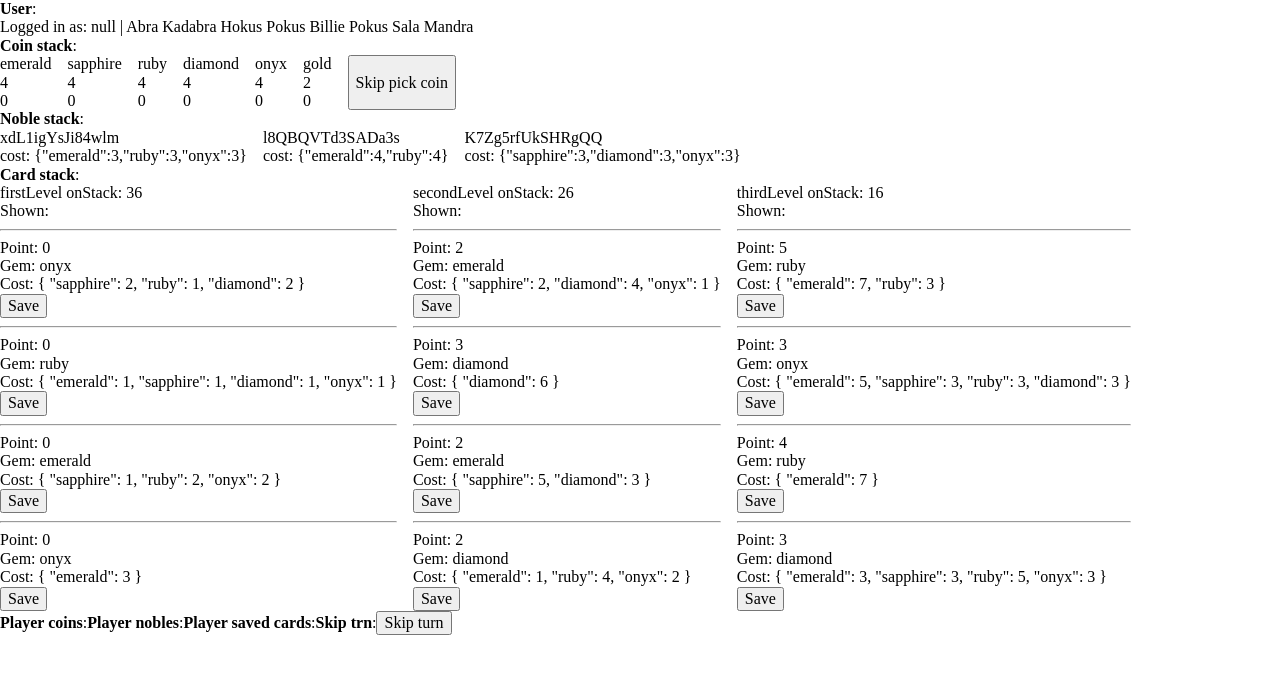
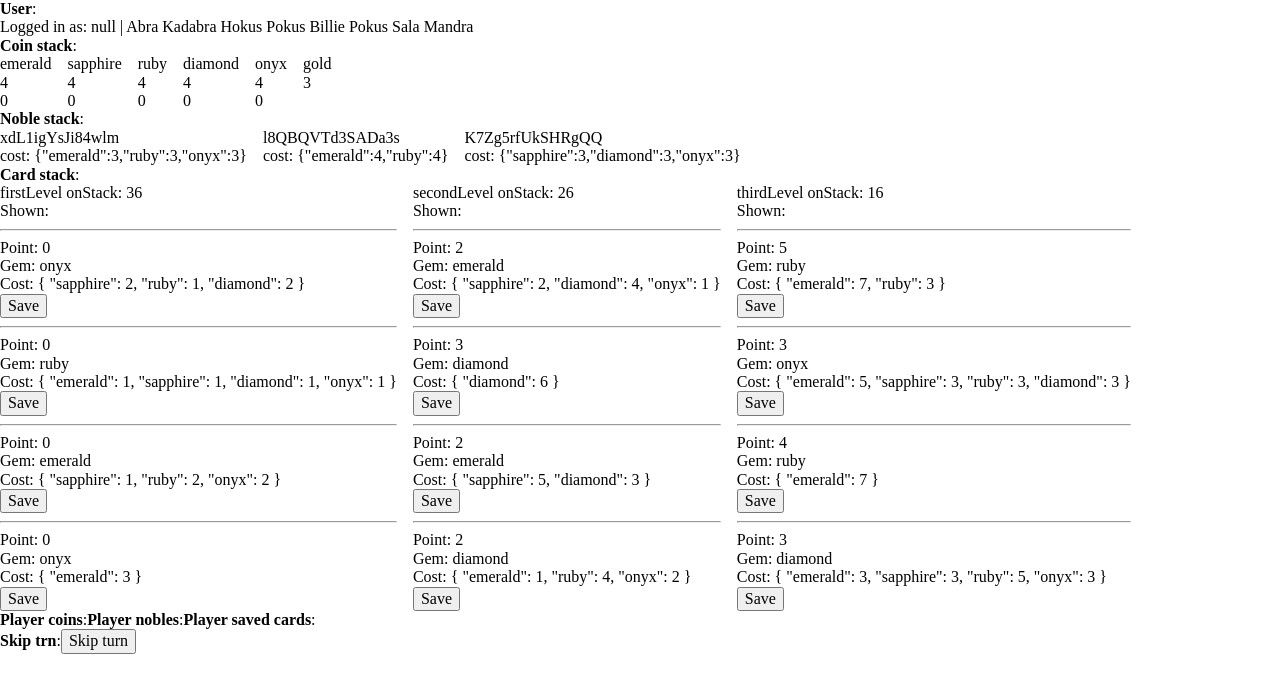
Before and after one commit to Lizon57/splendorGame, a React (Create React App) app: page /game/gameI0001 in a window 1280 px wide. Shown: the top 692 px of the page. Built offline with nearby package versions, Linux system fonts and the light colour scheme.

Commit message:
Deep refactor - game rules fix

```diff
--- a/src/cmps/dev-logics/SkipTurn.jsx
+++ b/src/cmps/dev-logics/SkipTurn.jsx
@@ -1,15 +1,15 @@
 import { useDispatch, useSelector } from 'react-redux'
-import { setTurnPlayerIdx } from '../../store/actions/game'
+import { setNextPlayerTurn } from '../../store/actions/game'
 
 
 export const SkipTurn = () => {
     // CMP data
     const dispatch = useDispatch()
-    const { game: { turn: { playerIdx }, players } } = useSelector(state => state.gameModule)
+    const { game: { process: { currTurnPlayerIdx }, players } } = useSelector(state => state.gameModule)
 
 
     // CMP function
-    const onSkipTurn = () => dispatch(setTurnPlayerIdx(players, playerIdx))
+    const onSkipTurn = () => dispatch(setNextPlayerTurn(players, currTurnPlayerIdx))
 
 
     // CMP render
--- a/src/cmps/game/cards/player/CardLst.jsx
+++ b/src/cmps/game/cards/player/SavedCardLst.jsx
@@ -1,31 +1,26 @@
-import { useSelector } from 'react-redux'
+import { useDispatch, useSelector } from 'react-redux'
+import { buyingCard } from '../../../../store/actions/game'
 
 import { gameService } from '../../../../services/gameService'
 
 import { CardPreview } from './CardPreview'
 
 
-export const CardLst = () => {
+export const SavedCardLst = () => {
     // CMP data
-    const { game, game: { players } } = useSelector(state => state.gameModule)
+    const { game, game: { players, process: { currTurnPlayerIdx } } } = useSelector(state => state.gameModule)
     const { user } = useSelector(state => state.userModule)
-
-
-    // Conditional render - if player not logged in or not found on game data - return
-    const currPlayerIdx = players.findIndex(player => player.miniUser.userId === user._id)
-    if (currPlayerIdx === -1) return <></>
+    const dispatch = useDispatch()
 
 
     // CMP functions
     const isAbleBuy = cost => {
         // Prevent showing buy card button if:
         // - It's not player turn (For secure)
-        // - It's not buying card phase on turn
         // - Player don't have enough coin to buy it
-        const { coin } = game.players[game.turn.playerIdx]
+        const { coin } = game.players[currTurnPlayerIdx]
 
-        if ((game.players[game.turn.playerIdx].miniUser.userId !== user._id) ||
-            (game.turn.phase === 1) ||
+        if ((game.players[currTurnPlayerIdx].miniUser.userId !== user._id) ||
             !gameService.isPlayerAbleBuyCard(cost, coin.total)
         ) return false
 
@@ -33,15 +28,13 @@ export const CardLst = () => {
     }
 
 
-    const onBuyingCard = card => {
-        console.log(card)
-    }
+    const onBuyingCard = card => dispatch(buyingCard(players, currTurnPlayerIdx, card))
 
 
     // CMP render
     return (
         <div style={{ display: 'flex', gap: '1rem' }}>
-            {players[game.turn.playerIdx].savedCards.map(card => <CardPreview
+            {players[currTurnPlayerIdx].savedCards.map(card => <CardPreview
                 key={card.id}
                 card={card}
                 isAbleBuy={isAbleBuy(card.cost)}
--- a/src/cmps/game/cards/stack/CardPackage.jsx
+++ b/src/cmps/game/cards/stack/CardPackage.jsx
@@ -1,14 +1,14 @@
 import { useDispatch, useSelector } from 'react-redux'
 
 import { gameService } from '../../../../services/gameService'
-import { buyingCard, gainNoble, savingCard, setTurnPlayerIdx } from '../../../../store/actions/game'
+import { buyingCard, gainGold, gainNoble, savingCard, setNextPlayerTurn } from '../../../../store/actions/game'
 
 import { CardPreview } from './CardPreview'
 
 
 export const CardPackage = ({ level }) => {
     // CMP data
-    const { game } = useSelector(state => state.gameModule)
+    const { game, game: { coinStack, players, process: { currTurnPlayerIdx } } } = useSelector(state => state.gameModule)
     const { user } = useSelector(state => state.userModule)
     const dispatch = useDispatch()
 
@@ -17,12 +17,10 @@ export const CardPackage = ({ level }) => {
     const isAbleBuy = cost => {
         // Prevent showing buy card button if:
         // - It's not player turn (For secure)
-        // - It's not buying card phase on turn
         // - Player don't have enough coin to buy it
-        const { coin } = game.players[game.turn.playerIdx]
+        const { coin } = players[currTurnPlayerIdx]
 
-        if ((game.players[game.turn.playerIdx].miniUser.userId !== user._id) ||
-            (!game.turn.phase || game.turn.phase === 3) ||
+        if ((players[currTurnPlayerIdx].miniUser.userId !== user._id) ||
             !gameService.isPlayerAbleBuyCard(cost, coin.total)
         ) return false
 
@@ -33,31 +31,28 @@ export const CardPackage = ({ level }) => {
     // Handle buying card - change data, check if player gain noble(s) and set next player turn
     const onBuyingCard = (card, level) => {
         card.level = level
-        dispatch(buyingCard(game.players, game.turn.playerIdx, card, game.card[level]))
+        dispatch(buyingCard(players, currTurnPlayerIdx, card, game.card[level]))
 
-        const player = game.players[game.turn.playerIdx]
+        const player = players[currTurnPlayerIdx]
         if (player.ownCards > 7) {
             const gainNobles = gameService.checkPlayerGainNoble(player, game.nobles)
             gainNobles.forEach(noble => dispatch(gainNoble(noble, player, game.nobles)))
         }
 
-        dispatch(setTurnPlayerIdx(game.players, game.turn.playerIdx))
+        dispatch(setNextPlayerTurn(players, currTurnPlayerIdx))
     }
 
 
     const isAbleSaveCard = () => {
-        if (
-            (game.turn.phase !== 1) &&
-            (game.players[game.turn.playerIdx].savedCards.length < 3)
-        ) return true
-
-        return false
+        // Prevent showing save card button if player has already 3 saved cards
+        return (players[currTurnPlayerIdx].savedCards.length < 3) ? true : false
     }
 
 
     const onSavingCard = (card, level) => {
         card.level = level
-        dispatch(savingCard(game.players, game.turn.playerIdx, card, game.card[level]))
+        dispatch(savingCard(players, currTurnPlayerIdx, card, game.card[level]))
+        dispatch(gainGold(players[currTurnPlayerIdx], currTurnPlayerIdx, coinStack))
     }
 
 
--- a/src/cmps/game/coins/player/CoinLst.jsx
+++ b/src/cmps/game/coins/player/CoinLst.jsx
@@ -11,11 +11,11 @@ export const CoinLst = () => {
 
 
     // Conditional render - if player not logged in or not found on game data - return
-    const currPlayerIdx = players.findIndex(player => player.miniUser.userId === user._id)
-    if (currPlayerIdx === -1) return <></>
+    const currTurnPlayerIdx = players.findIndex(player => player.miniUser.userId === user._id)
+    if (currTurnPlayerIdx === -1) return <></>
 
 
-    const { coin } = players[currPlayerIdx]
+    const { coin } = players[currTurnPlayerIdx]
 
     // CMP render
     return (
--- a/src/cmps/game/coins/stack/CoinLst.jsx
+++ b/src/cmps/game/coins/stack/CoinLst.jsx
@@ -1,7 +1,7 @@
 import { useState } from 'react'
 
 import { useDispatch, useSelector } from 'react-redux'
-import { coinPick } from '../../../../store/actions/game'
+import { gemPick } from '../../../../store/actions/game'
 
 import { CoinPreview } from './CoinPreview'
 
@@ -9,117 +9,80 @@ import { CoinPreview } from './CoinPreview'
 export const CoinLst = () => {
     // CMP data
     const sortedGems = ['emerald', 'sapphire', 'ruby', 'diamond', 'onyx']
-    const { game } = useSelector(state => state.gameModule)
+    const { game, game: { players, process: { currTurnPlayerIdx } } } = useSelector(state => state.gameModule)
     const { user } = useSelector(state => state.userModule)
     const dispatch = useDispatch()
     const [stack, setStack] = useState(game.coinStack)
-    const [pickedCoin, setPickedCoin] = useState({ gem: { emerald: 0, sapphire: 0, ruby: 0, diamond: 0, onyx: 0 }, gold: 0 })
+    const [pickedGem, setPickedGem] = useState({ emerald: 0, sapphire: 0, ruby: 0, diamond: 0, onyx: 0 })
 
-    const totalPickedGemAmount = Object.values(pickedCoin.gem).reduce((acc, curr) => acc + curr)
+    const totalPickedGemAmount = Object.values(pickedGem).reduce((acc, curr) => acc + curr)
     const totalStackGemAmount = Object.values(stack.gem).reduce((acc, curr) => acc + curr)
 
 
     // CMP functions
     // Update stack and pick state
-    const onPickCoin = (coin, isPicking) => {
-        if (coin === 'gold') {
-            const goldOnStack = stack.gold
-            const pickedGold = pickedCoin.gold
-            setStack({ ...stack, gold: isPicking ? goldOnStack - 1 : goldOnStack + 1 })
-            setPickedCoin({ ...pickedCoin, gold: isPicking ? pickedGold + 1 : pickedGold - 1 })
-        } else {
-            const gemOnStack = stack.gem[coin]
-            const pickedGem = pickedCoin.gem[coin]
-            setStack({ ...stack, gem: { ...stack.gem, [coin]: isPicking ? gemOnStack - 1 : gemOnStack + 1 } })
-            setPickedCoin({ ...pickedCoin, gem: { ...pickedCoin.gem, [coin]: isPicking ? pickedGem + 1 : pickedGem - 1 } })
-        }
+    const onPickGem = (gem, isPicking) => {
+        const gemOnStack = stack.gem[gem]
+        const gemPickedAmount = pickedGem[gem]
+        setStack({ ...stack, gem: { ...stack.gem, [gem]: isPicking ? gemOnStack - 1 : gemOnStack + 1 } })
+        setPickedGem({ ...pickedGem, [gem]: isPicking ? gemPickedAmount + 1 : gemPickedAmount - 1 })
     }
 
     // Check if player can pick or return coin
-    const isAblePicking = coin => {
-        if (coin === 'gold') {
-            // Prevent picking gold if:
-            // - Not player turn
-            // - There is no gold on stack
-            // - Player finished his coin pick for this turn
-            // - Player already picked a coin
-            // - Player already picked a gem
-            if ((game.players[game.turn.playerIdx].miniUser.userId !== user._id) ||
-                (game.turn.phase !== 0) ||
-                (!stack.gold) ||
-                (pickedCoin.gold) ||
-                (totalPickedGemAmount > 0))
-                return false
-        } else {
+    const isAblePicking = gem => {
         // Prevent picking gem if:
         // - Not player turn
-            // - Player finished his coin pick for this turn
-            // - Player already picked gold
         // - Gem is out of stack
         // - Player picked already two gem of wanted gem
         // - Player pick two different gems and try picking second of one of them
         // - Player pick second same gem when there are less then 3 available
         // - Player already pick 3 gem
         // - Player already picked 2 gems of same type
-            if ((game.players[game.turn.playerIdx].miniUser.userId !== user._id) ||
-                (game.turn.phase !== 0) ||
-                (pickedCoin.gold) ||
-                (!stack.gem[coin]) ||
-                (pickedCoin.gem[coin] >= 2) ||
-                (totalPickedGemAmount >= 2 && pickedCoin.gem[coin]) ||
-                (pickedCoin.gem[coin] && stack.gem[coin] < 3) ||
+        if ((players[currTurnPlayerIdx].miniUser.userId !== user._id) ||
+            (!stack.gem[gem]) ||
+            (pickedGem[gem] >= 2) ||
+            (totalPickedGemAmount >= 2 && pickedGem[gem]) ||
+            (pickedGem[gem] && stack.gem[gem] < 3) ||
             (totalPickedGemAmount >= 3) ||
-                (Object.values(pickedCoin.gem).some(value => value === 2)))
+            (Object.values(pickedGem).some(value => value === 2)))
             return false
-        }
 
         return true
     }
 
-    const isAbleReturn = coin => {
-        if (coin === 'gold' && pickedCoin.gold) return true
-        else if (pickedCoin.gem[coin]) return true
-        return false
-    }
+    const isAbleReturn = gem => (pickedGem[gem]) ? true : false
 
 
     // Check if player can invoke his pick
     const isAbleInvokePick = () => {
         // Allow player invoke pick coin if:
-        // - Player pick gold
-        // - No coin on stack
+        // - No gem on stack
         // - Player pick 3 different gems
         // - Player pick twice same gem
 
-        if ((pickedCoin.gold) ||
-            (!totalStackGemAmount && !stack.gold) ||
+        if ((!totalStackGemAmount) ||
             (totalPickedGemAmount === 3) ||
-            Object.values(pickedCoin.gem).some(value => value === 2))
+            Object.values(pickedGem).some(value => value === 2))
             return true
 
         // Also allow player invoke pick if:
         // - Player can take only 2 different gems (and took them)
         // - Player can only take 1 gem (and took it)
         // - Player have no coin to take
-        const unPickAbleGemAmount = Object.values(stack.gem).reduce((acc, curr) => {
-            if (!curr) acc++
+        const unPickAbleGemAmount = Object.keys(stack.gem).reduce((acc, gem) => {
+            if (!stack.gem[gem] || ((stack.gem[gem] < 3) && pickedGem[gem])) acc++
             return acc
         }, 0)
-        if ((unPickAbleGemAmount === 3 && totalPickedGemAmount === 2) ||
-            (unPickAbleGemAmount === 4 && totalPickedGemAmount === 1))
-            return true
+        if (unPickAbleGemAmount === 5) return true
 
         return false
     }
 
     // On invoke pick
     const onInvokePick = () => {
-        dispatch(coinPick(game.players[game.turn.playerIdx], game.turn.playerIdx, pickedCoin))
-        setPickedCoin({ gem: { emerald: 0, sapphire: 0, ruby: 0, diamond: 0, onyx: 0 }, gold: 0 })
+        dispatch(gemPick(players, currTurnPlayerIdx, pickedGem, stack))
+        setPickedGem({ emerald: 0, sapphire: 0, ruby: 0, diamond: 0, onyx: 0 })
     }
-
-
-    const onSkipPickCoin = () => dispatch({ type: 'SET_TURN_PHASE', phase: 2 })
 
 
 
@@ -130,24 +93,18 @@ export const CoinLst = () => {
                 key={gem}
                 coin={gem}
                 onStack={stack.gem[gem]}
-                pickedAmount={pickedCoin.gem[gem]}
+                pickedAmount={pickedGem[gem]}
                 isAblePicking={isAblePicking(gem)}
                 isAbleReturn={isAbleReturn(gem)}
-                onPickCoin={onPickCoin}
+                onPickCoin={onPickGem}
             />)}
 
             <CoinPreview
                 coin={'gold'}
                 onStack={stack.gold}
-                pickedAmount={pickedCoin.gold}
-                isAblePicking={isAblePicking('gold')}
-                isAbleReturn={isAbleReturn('gold')}
-                onPickCoin={onPickCoin}
             />
 
-            {isAbleInvokePick() && <button onClick={onInvokePick}>Pick coins</button>}
-
-            {(game.turn.phase === 0) && <button onClick={onSkipPickCoin}>Skip pick coin</button>}
+            {isAbleInvokePick() && <button onClick={onInvokePick}>Pick gems</button>}
         </div>
     )
 }
--- a/src/cmps/game/coins/stack/CoinPreview.jsx
+++ b/src/cmps/game/coins/stack/CoinPreview.jsx
@@ -2,13 +2,15 @@ export const CoinPreview = ({ coin, onStack, pickedAmount, isAblePicking, isAble
     return (
         <div>
             <div>{coin}</div>
-
-            <div>
-                {onStack}<br />
-                {isAblePicking && <button onClick={() => onPickCoin(coin, true)}>+</button>}
-                {pickedAmount}
-                {isAbleReturn && <button onClick={() => onPickCoin(coin, false)}>-</button>}
-            </div>
+            {coin === 'gold'
+                ? <div>{onStack}</div>
+                : (<div>
+                    {onStack}<br />
+                    {isAblePicking && <button onClick={() => onPickCoin(coin, true)}>+</button>}
+                    {pickedAmount}
+                    {isAbleReturn && <button onClick={() => onPickCoin(coin, false)}>-</button>}
+                </div>)
+            }
         </div>
     )
 }
--- a/src/cmps/game/nobles/player/NobleLst.jsx
+++ b/src/cmps/game/nobles/player/NobleLst.jsx
@@ -8,11 +8,11 @@ export const NobleLst = () => {
 
 
     // Conditional render - if player not logged in or not found on game data - return
-    const currPlayerIdx = players.findIndex(player => player.miniUser.userId === user._id)
-    if (currPlayerIdx === -1) return <></>
+    const currTurnPlayerIdx = players.findIndex(player => player.miniUser.userId === user._id)
+    if (currTurnPlayerIdx === -1) return <></>
 
 
-    const { ownNobles } = players[currPlayerIdx]
+    const { ownNobles } = players[currTurnPlayerIdx]
 
     return (
         <div style={{ display: 'flex', gap: '1rem' }}>
--- a/src/data/dummyGameDB.js
+++ b/src/data/dummyGameDB.js
@@ -10,16 +10,15 @@ export const dummyGameDB = [
     {
         _id: 'gameI0001',
 
-
-        turn: {
-            playerIdx: 0,
-            phase: 0,
+        process: {
+            isAwaitOccupancy: false,
+            currTurnPlayerIdx: 0
         },
 
 
         coinStack: {
             gem: { emerald: 4, sapphire: 4, ruby: 4, diamond: 4, onyx: 4 },
-            gold: 2,
+            gold: 3,
         },
 
 
--- a/src/pages/Game.js
+++ b/src/pages/Game.js
@@ -10,7 +10,7 @@ import { NobleLst as StackNobleLst } from '../cmps/game/nobles/stack/NobleLst'
 import { CardLst as StackCardLst } from '../cmps/game/cards/stack/CardLst'
 import { CoinLst as PlayerCoinLst } from '../cmps/game/coins/player/CoinLst'
 import { NobleLst as PlayerNobleLst } from '../cmps/game/nobles/player/NobleLst'
-import { CardLst as PlayerCardLst } from '../cmps/game/cards/player/CardLst'
+import { SavedCardLst  } from '../cmps/game/cards/player/SavedCardLst'
 import { SkipTurn } from '../cmps/dev-logics/SkipTurn'
 
 
@@ -66,7 +66,7 @@ export const Game = () => {
             <PlayerNobleLst />
 
             <b>Player saved cards</b>:
-            <PlayerCardLst />
+            <SavedCardLst />
 
             <b>Skip trn</b>:
             <SkipTurn />
--- a/src/services/gameService.js
+++ b/src/services/gameService.js
@@ -33,10 +33,10 @@ function isPlayerAbleBuyCard(cost, playerCoin) {
 }
 
 
-function getNextActivePlayerIdx(players, currPlayerTurnIdx) {
+function getNextActivePlayerIdx(players, currTurnPlayerIdx) {
     let nextActivePlayerIdx = -1
 
-    switch (currPlayerTurnIdx) {
+    switch (currTurnPlayerIdx) {
         case 0:
             nextActivePlayerIdx = players.findIndex((player, idx) => idx !== 0 && player.isActive)
             break
--- a/src/store/actions/game.js
+++ b/src/store/actions/game.js
@@ -1,27 +1,22 @@
 import { gameService } from '../../services/gameService'
 
-export const setTurnPlayerIdx = (players, currPlayerIdx) => {
+export const setNextPlayerTurn = (players, currTurnPlayerIdx) => {
     return dispatch => {
-        const playerIdx = gameService.getNextActivePlayerIdx(players, currPlayerIdx)
-        dispatch({ type: 'SET_TURN_PLAYER_IDX', playerIdx })
+        const playerIdx = gameService.getNextActivePlayerIdx(players, currTurnPlayerIdx)
+        dispatch({ type: 'SET_NEXT_PLAYER_TURN', playerIdx })
     }
 }
 
 
-export const updatePlayer = (player, idx) => {
-    return dispatch => dispatch({ type: 'UPDATE_PLAYER', player, idx })
-}
+export const updatePlayer = (player, playerIdx) => dispatch => dispatch({ type: 'UPDATE_PLAYER', player, playerIdx })
 
 
-export const updateCard = (level, cardState) => {
-    return dispatch => dispatch({ type: 'UPDATE_CARD_STACK_BY_LEVEL', level, cardState })
-}
+export const updateCard = (level, cardState) => dispatch => dispatch({ type: 'UPDATE_CARD_STACK_BY_LEVEL', level, cardState })
 
 
-export const buyingCard = (players, currPlayerIdx, card, levelCardState) => {
+export const buyingCard = (players, currTurnPlayerIdx, card, levelCardState) => {
     return dispatch => {
-        players = players.slice()
-        const player = JSON.parse(JSON.stringify(players[currPlayerIdx]))
+        const player = JSON.parse(JSON.stringify(players[currTurnPlayerIdx]))
 
         // Add card to player ownCards
         player.ownCards.push(card)
@@ -35,32 +30,37 @@ export const buyingCard = (players, currPlayerIdx, card, levelCardState) => {
 
         // Add card's gem to fixed coin
         player.coin.fixed[card.gem] += 1
-        dispatch(updatePlayer(player, currPlayerIdx))
 
-        // Update cards
-        const newCardState = gameService.getCardsStackAfterBuy(levelCardState, card)
-        dispatch(updateCard(card.level, newCardState))
+        // Update cards (stack and saved)
+        if (levelCardState) {
+            const newCardState = gameService.getCardsStackAfterBuy(levelCardState, card)
+            dispatch(updateCard(card.level, newCardState))
+        } else {
+            player.savedCards = player.savedCards.filter(savedCard => savedCard.id !== card.id)
+        }
+
+        dispatch(updatePlayer(player, currTurnPlayerIdx))
+
+        // Set next player turn
+        dispatch(setNextPlayerTurn(players, currTurnPlayerIdx))
     }
 }
 
 
-export const coinPick = (player, currPlayerIdx, coinPick) => {
+export const gemPick = (players, currTurnPlayerIdx, pickedGem, coinStack) => {
+    const player = players[currTurnPlayerIdx]
+
     return dispatch => {
-        if (coinPick.gold) {
-            player.coin.fluid.gold++
-            player.coin.total.gold++
-            dispatch(setTurnPhase(3))
-        } else {
-            Object.keys(coinPick.gem).forEach(gem => {
-                if (!coinPick.gem[gem]) return
+        Object.keys(pickedGem).forEach(gem => {
+            if (!pickedGem[gem]) return
 
-                player.coin.fluid.gem[gem] += coinPick.gem[gem]
-                player.coin.total.gem[gem] += coinPick.gem[gem]
-            })
-            dispatch(setTurnPhase(1))
-        }
+            player.coin.fluid.gem[gem] += pickedGem[gem]
+            player.coin.total.gem[gem] += pickedGem[gem]
+        })
 
-        dispatch(updatePlayer(player, currPlayerIdx))
+        dispatch(updatePlayer(player, currTurnPlayerIdx))
+        dispatch(setNextPlayerTurn(players, currTurnPlayerIdx))
+        dispatch(updateCoinStack(coinStack))
     }
 }
 
@@ -77,13 +77,27 @@ export const gainNoble = (noble, player, noblesStack) => {
 }
 
 
-export const setTurnPhase = phase => dispatch => dispatch({ type: 'SET_TURN_PHASE', phase })
+export const gainGold = (player, currTurnPlayerIdx, coinStack) => {
+    return dispatch => {
+        if (!coinStack.gold) return
+
+        player.coin.fluid.gold++
+        player.coin.total.gold++
+        dispatch(updatePlayer(player, currTurnPlayerIdx))
+
+        coinStack.gold--
+        dispatch(updateCoinStack(coinStack))
+    }
+}
 
 
-export const savingCard = (players, currPlayerIdx, card, levelCardState) => {
+export const updateCoinStack = coinStack => dispatch => dispatch({ type: 'UPDATE_COIN_STACK', coinStack })
+
+
+export const savingCard = (players, currTurnPlayerIdx, card, levelCardState) => {
     return dispatch => {
         players = players.slice()
-        const player = JSON.parse(JSON.stringify(players[currPlayerIdx]))
+        const player = JSON.parse(JSON.stringify(players[currTurnPlayerIdx]))
 
         // Update cards
         const newCardState = gameService.getCardsStackAfterBuy(levelCardState, card)
@@ -91,9 +105,9 @@ export const savingCard = (players, currPlayerIdx, card, levelCardState) => {
 
         // Add card to player saved cards
         player.savedCards.push(card)
-        dispatch(updatePlayer(player, currPlayerIdx))
+        dispatch(updatePlayer(player, currTurnPlayerIdx))
 
         // Set next player turn
-        dispatch(setTurnPlayerIdx(players, currPlayerIdx))
+        dispatch(setNextPlayerTurn(players, currTurnPlayerIdx))
     }
 }
--- a/src/store/reducers/game.js
+++ b/src/store/reducers/game.js
@@ -4,7 +4,7 @@ const initialState = {
 
 
 export function game(state = initialState, action) {
-    const newGame = { ...state.game }
+    const newGame = JSON.parse(JSON.stringify(state.game))
 
     switch (action.type) {
         case 'SET_GAME':
@@ -12,13 +12,12 @@ export function game(state = initialState, action) {
 
 
         case 'UPDATE_PLAYER':
-            newGame.players[action.idx] = action.player
+            newGame.players[action.playerIdx] = action.player
             return { ...state, game: newGame }
 
 
-        case 'SET_TURN_PLAYER_IDX':
-            newGame.turn.playerIdx = action.playerIdx
-            newGame.turn.phase = 0
+        case 'SET_NEXT_PLAYER_TURN':
+            newGame.process.currTurnPlayerIdx = action.playerIdx
             return { ...state, game: newGame }
 
 
@@ -35,8 +34,8 @@ export function game(state = initialState, action) {
             newGame.nobles = action.nobles
             return { ...state, game: newGame }
 
-        case 'SET_TURN_PHASE':
-            newGame.turn.phase = action.phase
+        case 'UPDATE_COIN_STACK':
+            newGame.coinStack = action.coinStack
             return { ...state, game: newGame }
 
 
```
Lines whose indentation alone changed are shown as unchanged.
